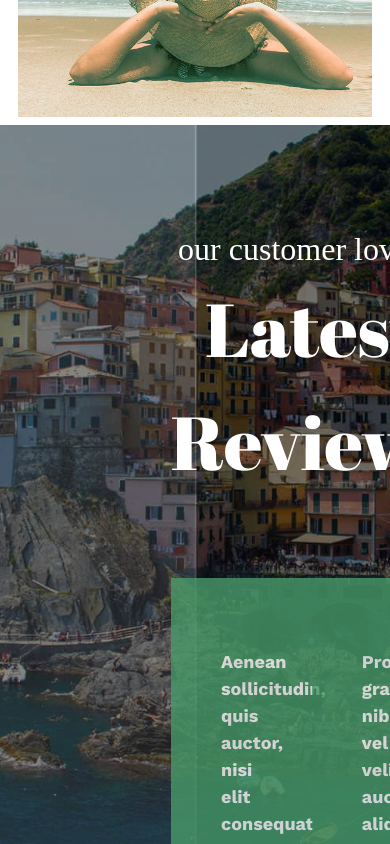
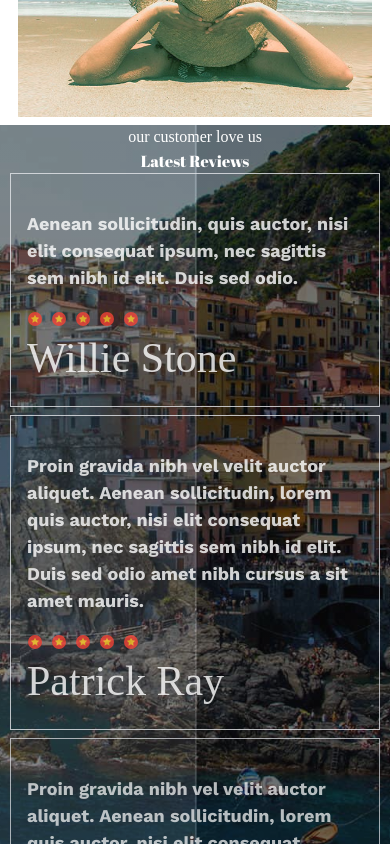
Before and after one commit to iamHarshvardhan10/frontend-travel-agency-website, a React (Vite) app: page / in a window 390 px wide. Shown: the part 3200-4044 px from the top of the page. Built offline with nearby package versions, Linux system fonts and the light colour scheme; a web font is replaced by a local one.

Commit message:
responsivness for latestReview for all devices

```diff
--- a/src/components/LatestReview.jsx
+++ b/src/components/LatestReview.jsx
@@ -10,24 +10,24 @@ const LatestReview = () => {
           <img
             src={front}
             alt=""
-            className="w-[100%] h-[180vh]  opacity-55   object-cover "
+            className="w-[100%] lg:h-[180vh] sm:h-[450vh] max-sm:h-[200vh]  opacity-55   object-cover "
           />
         </div>
-        <div className="absolute top-0 mx-[171px] my-[100px]">
-          <h1 className="text-center font-handwriting text-[32px] text-white">
+        <div className="absolute top-0 lg:mx-[171px] lg:my-[100px] sm:mx-[100px] max-sm:mx-[10px]">
+          <h1 className="text-center font-handwriting lg:text-[32px] sm:text-[36px] text-white">
             our customer love us
           </h1>
-          <h1 className="text-center text-[75px] text-white">Latest Reviews</h1>
+          <h1 className="text-center lg:text-[75px] sm:text-[42px] text-white">Latest Reviews</h1>
 
-          <div className="grid grid-cols-2 mt-[80px] ">
+          <div className="lg:grid lg:grid-cols-2 lg:mt-[80px] md:flex md:flex-col ">
             {sliceReview.map((review, index) => (
               <div
                 key={review.id}
                 className={`p-4 ${
                   index == 2 || index == 4
-                    ? "bg-[#4b4b4b] opacity-70"
-                    : "bg-[#489a6a] opacity-80 "
-                }  px-[50px] py-[50px]`}
+                    ? "lg:bg-[#4b4b4b] opacity-70"
+                    : "lg:bg-[#489a6a] opacity-80 "
+                }  lg:px-[50px] lg:py-[50px] lg:border-none lg:rounded-none lg:mb-0 sm:border max-sm:border sm:px-4 max-sm:p-4 sm:mb-2 max-sm:mb-2 sm:rounded-2xl`}
               >
                 <p className="text-[18px] text-white font-bold font-workSans mt-[20px]">
                   {review.review}
@@ -49,7 +49,7 @@ const LatestReview = () => {
                     <FcRating />
                   </span>
                 </div>
-                <h1 className="text-[42px] text-white font-handwriting mt-[50px]">
+                <h1 className="text-[42px] text-white font-handwriting lg:mt-[50px]">
                   {review.name}
                 </h1>
               </div>
--- a/src/index.css
+++ b/src/index.css
@@ -1,11 +1,10 @@
-@import url('https://fonts.googleapis.com/css2?family=Abril+Fatface&family=Nunito:ital,wght@0,200..1000;1,200..1000&family=Roboto:ital,wght@0,100;0,300;0,400;0,500;0,700;0,900;1,100;1,300;1,400;1,500;1,700;1,900&family=Work+Sans:ital,wght@0,100..900;1,100..900&family=Yesteryear&display=swap');
+@import url("https://fonts.googleapis.com/css2?family=Abril+Fatface&family=Nunito:ital,wght@0,200..1000;1,200..1000&family=Roboto:ital,wght@0,100;0,300;0,400;0,500;0,700;0,900;1,100;1,300;1,400;1,500;1,700;1,900&family=Work+Sans:ital,wght@0,100..900;1,100..900&family=Yesteryear&display=swap");
 
 @tailwind base;
 @tailwind components;
 @tailwind utilities;
 
-
-*{
+* {
   font-family: "Abril Fatface", display;
 }
 
@@ -13,7 +12,10 @@
   /* position: absolute; */
   width: 100%;
   height: 694px;
-    background-image: linear-gradient(rgba(204, 198, 198, 0.5), rgba(204, 198, 198, 0.6)),
+  background-image: linear-gradient(
+      rgba(204, 198, 198, 0.5),
+      rgba(204, 198, 198, 0.6)
+    ),
     url("./assets/about-banner-02.jpg");
   background-repeat: no-repeat;
   background-size: cover;
@@ -22,14 +24,38 @@
   margin-top: 200px;
 }
 
-
-.parllaxImg1{
+.parllaxImg1 {
   width: 100%;
   height: 180vh;
-  background-image: linear-gradient(rgba(204, 198, 198, 0.0), rgba(204, 198, 198, 0.1)),
+  background-image: linear-gradient(
+      rgba(204, 198, 198, 0),
+      rgba(204, 198, 198, 0.1)
+    ),
     url("./assets/asset 15.jpeg");
   background-repeat: no-repeat;
   background-size: cover;
   background-position: center;
   background-attachment: fixed;
 }
+
+@media (max-width: 1078px) {
+  .parllaxImg1 {
+    height: 450vh;
+  }
+}
+
+@media (max-width:368px){
+  .parllaxImg1 {
+    width: 100%;
+    height: 200vh;
+    background-image: linear-gradient(
+        rgba(204, 198, 198, 0),
+        rgba(204, 198, 198, 0.1)
+      ),
+      url("./assets/asset 15.jpeg");
+    background-repeat: no-repeat;
+    background-size: cover;
+    background-position: center;
+    background-attachment: initial;
+  }
+}
```
Lines whose indentation alone changed are shown as unchanged.
